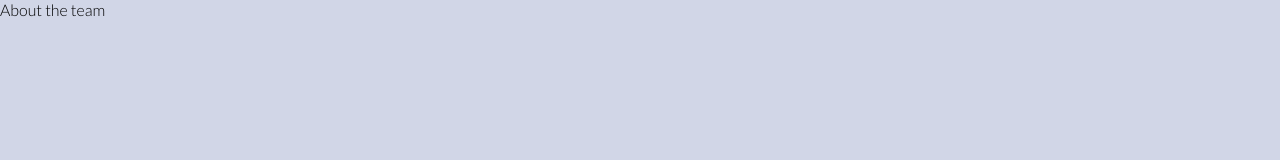
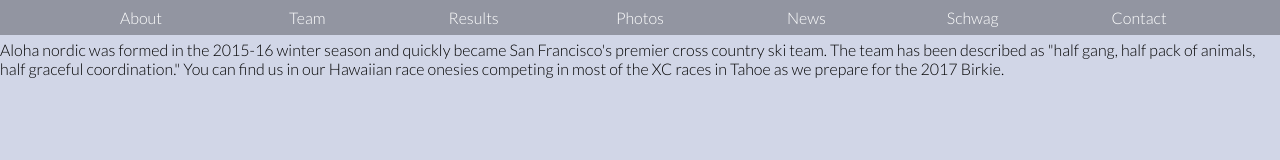
Before and after one commit to alohanordic/alohanordic.github.io, a plain HTML site: page pages/about.html in a window 1280 px wide. Drawn offline with Linux system fonts and the light colour scheme.

Commit message:
About page content

```diff
--- a/index.css
+++ b/index.css
@@ -6,11 +6,11 @@
 }
 
 .header {
-  top: 40;
+  position: fixed;
+  top: 0;
   text-align: center;
   padding: 8px 12px 12px 12px;
   box-sizing: border-box;
-  position: fixed;
   width: 100%;
   background-color:rgba(0,0,0,0.3);
   color: white;
--- /dev/null
+++ b/pages/about.css
@@ -0,0 +1,3 @@
+.content {
+  padding-top: 40px;
+}
--- a/pages/about.html
+++ b/pages/about.html
@@ -5,9 +5,23 @@
   <meta name="viewport" content="width=device-width, initial-scale=1">
   <link href="https://fonts.googleapis.com/css?family=Lato:300,400" rel="stylesheet">
   <link rel="stylesheet" type="text/css" href="../index.css">
+  <link rel="stylesheet" type="text/css" href="about.css">
   <title>About - Aloha Nordic</title>
 </head>
 <body>
-  <div>About the team</div>
+  <div id="menu" class="header">
+	<a id="menu-about" href="/pages/about.html">About</a>
+	<a id="menu-team" href="/pages/about.html">Team</a>
+	<a id="menu-results" href="/pages/about.html">Results</a>
+	<a id="menu-photos" href="/pages/about.html">Photos</a>
+	<a id="menu-news" href="/pages/about.html">News</a>
+	<a id="menu-schwag" href="/pages/about.html">Schwag</a>
+	<a id="menu-contact" href="/pages/about.html">Contact</a>
+  </div>
+  <div class="content">
+    Aloha nordic was formed in the 2015-16 winter season and quickly became San Francisco's premier cross country ski team.
+    The team has been described as "half gang, half pack of animals, half graceful coordination."
+    You can find us in our Hawaiian race onesies competing in most of the XC races in Tahoe as we prepare for the 2017 Birkie.
+  </div>
 </body>
 </html>
```
